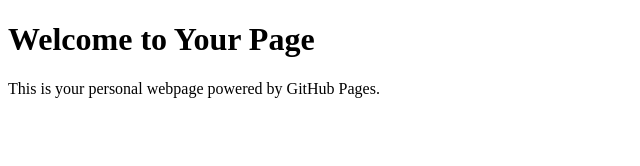
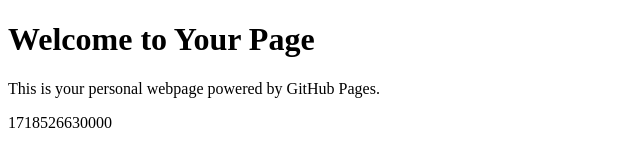
Before and after one commit to zhfxenon/at-parking, a plain HTML site: page index.html in a window 1280 px wide. Shown: the whole page, without its empty margins (0-640 px from the left). Drawn offline with Linux system fonts and the light colour scheme.

Commit message:
Update index.html
add timestamp

```diff
--- a/index.html
+++ b/index.html
@@ -4,9 +4,16 @@
     <meta charset="UTF-8">
     <meta name="viewport" content="width=device-width, initial-scale=1.0">
     <title>Your Name's Page</title>
+    <script>
+        window.onload = function() {
+            var timestamp = Date.now();
+            document.getElementById('timestamp').textContent = timestamp;
+        };
+    </script>
 </head>
 <body>
     <h1>Welcome to Your Page</h1>
     <p>This is your personal webpage powered by GitHub Pages.</p>
+    <div id="timestamp"></div>
 </body>
 </html>
```
